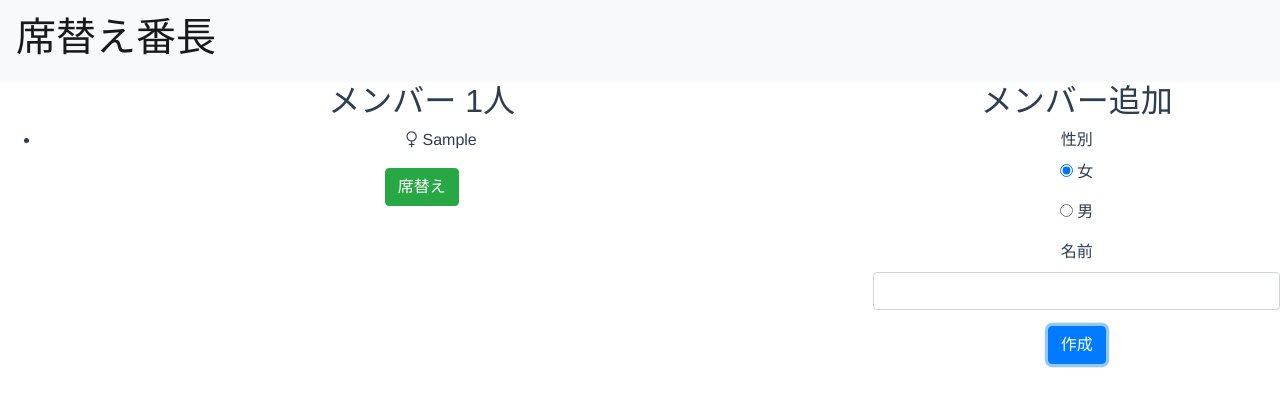
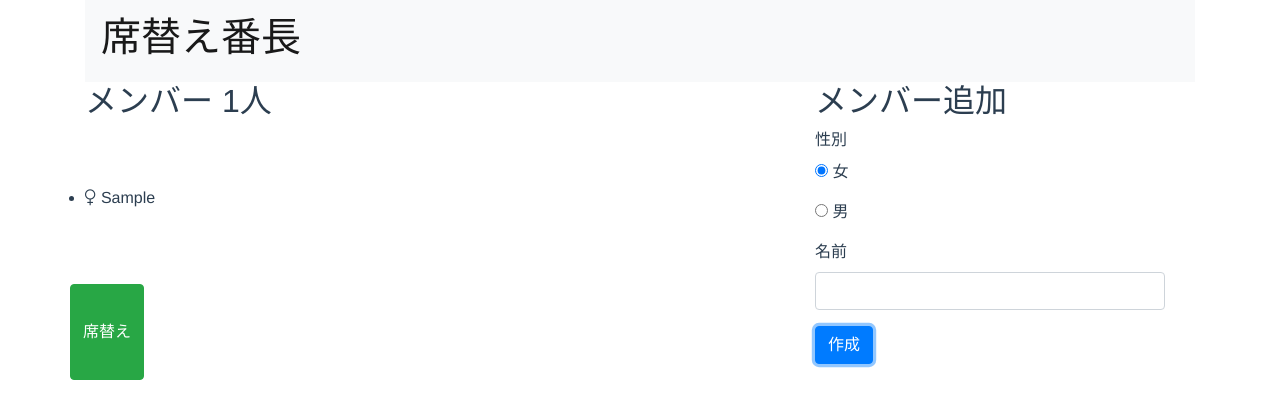
Before and after one commit to yoshioka-s/vue-typescript-handson, a Vue app: page / in a window 1280 px wide. Both pictures are taken after typing "Sample" into the empty fields and a click on the input "作成". Shown: the top 418 px of the page. Built offline with nearby package versions, Linux system fonts and the light colour scheme.

Commit message:
男女別リスト

```diff
--- a/src/App.vue
+++ b/src/App.vue
@@ -1,15 +1,21 @@
 <template>
-  <div id="app">
+  <div id="app" class="container">
     <nav class="navbar navbar-light bg-light navbar-expand-lg">
       <a href="/" class="navbar-brand">
         <h1>席替え番長</h1>
       </a>
     </nav>
     <div class="row page">
-      <div class="col-sm-8">
-        <h2>メンバー {{ members.length }}人</h2>
-        <ul>
-          <li v-for="(member, i) in sortedMembers" v-bind:key="i">
+      <div class="col-sm-8 row">
+        <h2 class="col-sm-12">メンバー {{ members.length }}人</h2>
+        <ul class="col-sm-6">
+          <li v-for="(member, i) in girls" v-bind:key="i">
+            <i class="fa" v-bind:class="ICONS[member.sex]"></i>
+            {{ member.name }}
+          </li>
+        </ul>
+        <ul class="col-sm-6">
+          <li v-for="(member, i) in boys" v-bind:key="i">
             <i class="fa" v-bind:class="ICONS[member.sex]"></i>
             {{ member.name }}
           </li>
@@ -78,6 +84,12 @@ export default class App extends Vue {
     // membersをordering順に並べて返す
     return _.sortBy(this.members, 'ordering');
   }
+  get girls(): MemberInterface[] {
+    return _.filter(this.sortedMembers, { sex: '女' });
+  }
+  get boys(): MemberInterface[] {
+    return _.filter(this.sortedMembers, { sex: '男' });
+  }
   get formattedName(): string {
     if (!this.form.name) {
       return '';
@@ -94,7 +106,6 @@ export default class App extends Vue {
       ordering: this.members.length,
     });
     this.members.push(newMember);
-    // フォームをリセット
     this.form.name = '';
   }
   public shuffle(): void {
@@ -112,7 +123,6 @@ export default class App extends Vue {
   font-family: 'Avenir', Helvetica, Arial, sans-serif;
   -webkit-font-smoothing: antialiased;
   -moz-osx-font-smoothing: grayscale;
-  text-align: center;
   color: #2c3e50;
 }
 
```
